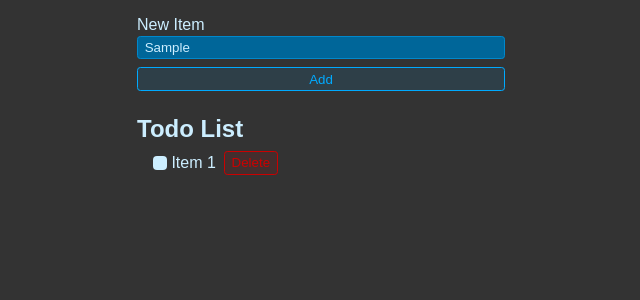
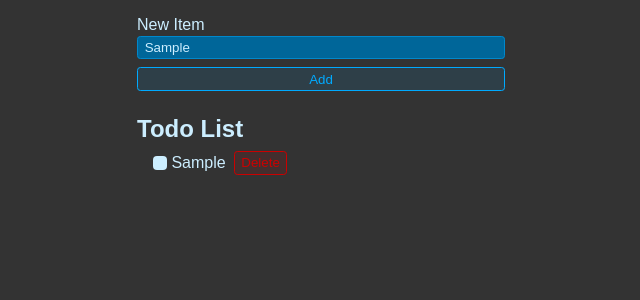
Before and after one commit to nathanpuckett/react-todo-list, a React (Vite) app: page / in a window 1280 px wide. Both pictures are taken after typing "Sample" into the empty fields and a click on the button "Add". Shown: the top 300 px of the page, without its empty margins (319-959 px from the left). Built offline with nearby package versions, Linux system fonts and the light colour scheme.

Commit message:
Add todo logic

```diff
--- a/src/App.jsx
+++ b/src/App.jsx
@@ -3,9 +3,17 @@
 
 export default function App() {
   const [newItem, setNewItem] = useState("")
+  const [todos, setTodos] = useState([])
 
   function handleSubmit(e) {
     e.preventDefault()
+
+    setTodos(currentTodos => {
+      return [
+        ...currentTodos,
+        { id: crypto.randomUUID(), title: newItem, completed: false },
+      ]
+    })
   }
 
   return (
@@ -19,13 +27,17 @@
       </form>
       <h1 className="header">Todo List</h1>
       <ul className="list">
-        <li>
-          <label>
-            <input type="checkbox" />
-            Item 1
-          </label>
-          <button className="btn btn-danger">Delete</button>
-        </li>
+        {todos.map(todo => {
+          return (
+            <li key={todo.id}>
+              <label>
+                <input type="checkbox" checked={todo.completed} />
+                {todo.title}
+              </label>
+              <button className="btn btn-danger">Delete</button>
+            </li>
+          )
+        })}
       </ul>
     </>
   )
```
